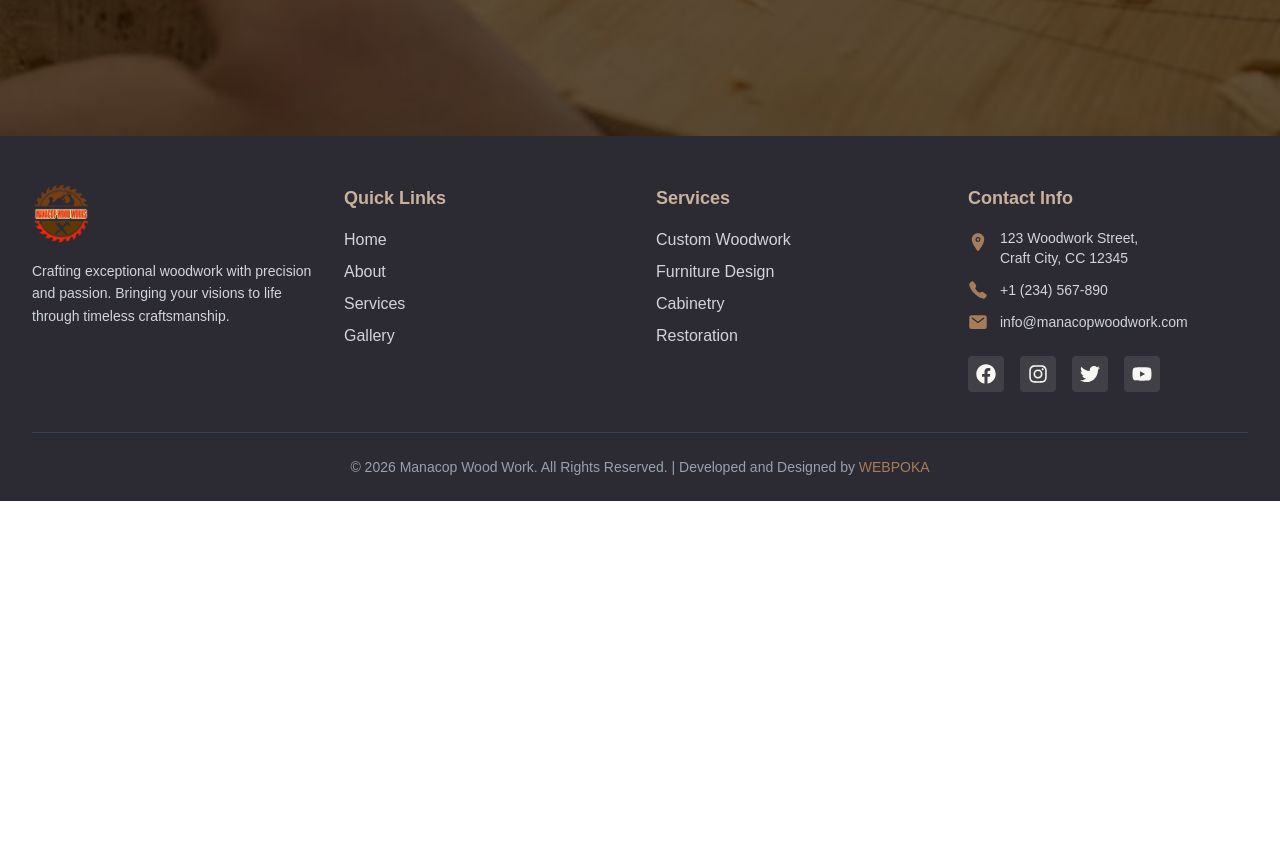
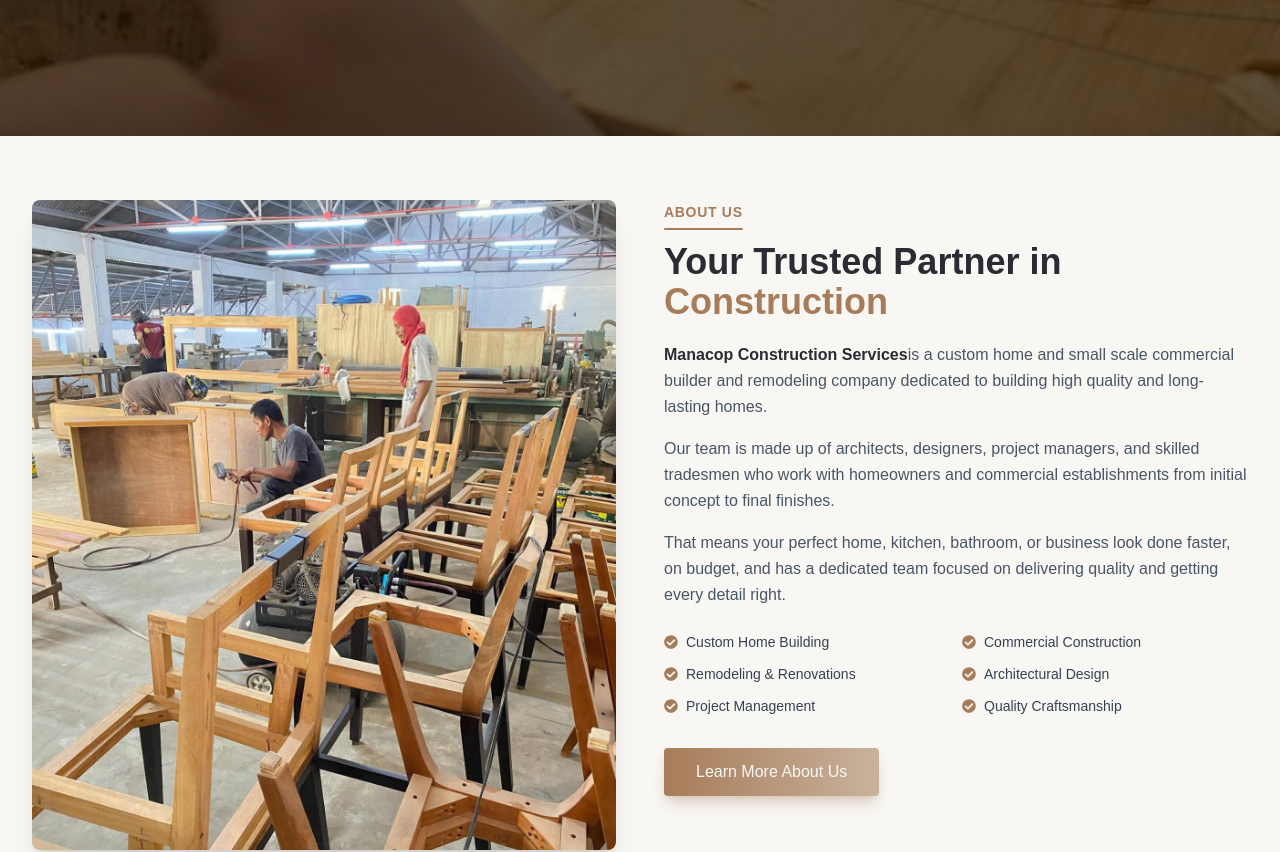
Before and after one commit to dev-nirob1/manacop-wood-work-interior, a Next.js app: page / in a window 1280 px wide. Shown: the part 760-1612 px from the top of the page. Before the commit the page ends 1261 px from the top, so only its background shows below. Built offline with nearby package versions, Linux system fonts and the light colour scheme.

Commit message:
about section

```diff
--- a/src/app/(front)/page.js
+++ b/src/app/(front)/page.js
@@ -1,9 +1,11 @@
+import About from "../components/front/About";
 import Hero from "../components/front/Hero";
 
 const Home = () => {
   return (
     <>
       <Hero />
+      <About/>
     </>
   )
 }
--- /dev/null
+++ b/src/app/components/common/SectionHeader.jsx
@@ -0,0 +1,29 @@
+const SectionHeader = ({
+  subtitle,
+  title,
+  highlightedText,
+  textAlign = "center",
+  className = ""
+}) => {
+  return (
+    <div className={`${textAlign === "center" ? "text-center" : "text-left"} ${className}`}>
+      {/* Subtitle with underline */}
+      <div className="inline-block relative mb-3">
+        <span className="text-primary font-semibold text-sm uppercase tracking-wider">
+          {subtitle}
+        </span>
+        <div className={`w-full h-0.5 bg-primary mt-1 rounded-full ${textAlign === "center" ? "mx-auto" : ""}`}></div>
+      </div>
+
+      {/* Title */}
+      <h2 className={`text-3xl sm:text-4xl font-bold text-dark ${textAlign === "center" ? "" : "text-left"}`}>
+        {title}
+        {highlightedText && (
+          <span className="text-primary"> {highlightedText}</span>
+        )}
+      </h2>
+    </div>
+  );
+};
+
+export default SectionHeader;
--- /dev/null
+++ b/src/app/components/front/About.jsx
@@ -0,0 +1,94 @@
+import Image from "next/image";
+import Link from "next/link";
+import { FaCheckCircle, FaHome, FaUsers, FaTrophy } from "react-icons/fa";
+import SectionHeader from "../common/SectionHeader";
+
+const About = () => {
+  const features = [
+    "Custom Home Building",
+    "Commercial Construction",
+    "Remodeling & Renovations",
+    "Architectural Design",
+    "Project Management",
+    "Quality Craftsmanship",
+  ];
+
+  const stats = [
+    { number: "500+", label: "Projects Completed", icon: FaHome },
+    { number: "28", label: "Years Experience", icon: FaTrophy },
+    { number: "100%", label: "Client Satisfaction", icon: FaUsers },
+  ];
+
+  return (
+    <section className="py-16 bg-white">
+      <div className="max-w-7xl mx-auto px-4 sm:px-6 lg:px-8">
+        {/* 2-Column Layout */}
+        <div className="grid grid-cols-1 lg:grid-cols-2 gap-12 items-start">
+          {/* Left - Image */}
+          <div className="relative">
+            <div className="relative rounded-lg overflow-hidden shadow-xl max-h-[650px]">
+              <Image
+                height={400}
+                width={500}
+                src="/images/about.jpeg"
+                alt="Manacop Construction Services"
+                className="w-full h-full object-cover"
+              />
+            </div>
+          </div>
+
+          {/* Right - Content */}
+          <div>
+            {/* Section Header */}
+            <SectionHeader
+              title="Your Trusted Partner in"
+              subtitle="About Us"
+              textAlign=""
+              highlightedText="Construction"
+              className="mb-5"
+            />
+
+            <p className="text-gray-600 leading-relaxed mb-4">
+              <span className="font-semibold text-dark">
+                Manacop Construction Services
+              </span>
+              is a custom home and small scale commercial builder and remodeling
+              company dedicated to building high quality and long-lasting homes.
+            </p>
+
+            <p className="text-gray-600 leading-relaxed mb-4">
+              Our team is made up of architects, designers, project managers,
+              and skilled tradesmen who work with homeowners and commercial
+              establishments from initial concept to final finishes.
+            </p>
+
+            <p className="text-gray-600 leading-relaxed mb-6">
+              That means your perfect home, kitchen, bathroom, or business look
+              done faster, on budget, and has a dedicated team focused on
+              delivering quality and getting every detail right.
+            </p>
+
+            {/* Feature List */}
+            <div className="grid grid-cols-2 gap-3 mb-8">
+              {features.map((feature, index) => (
+                <div key={index} className="flex items-center gap-2">
+                  <FaCheckCircle className="text-primary text-sm flex-shrink-0" />
+                  <span className="text-sm text-gray-700">{feature}</span>
+                </div>
+              ))}
+            </div>
+
+            {/* Learn More Button */}
+            <Link href="/about">
+              <button className="px-8 py-3 rounded-sm font-medium text-white transition-all duration-300 hover:opacity-90 hover:scale-105 bg-linear-to-r from-primary to-secondary shadow-lg shadow-primary/30">
+                Learn More About Us
+              </button>
+            </Link>
+          </div>
+        </div>
+      </div>
+    </section>
+  );
+};
+
+export default About;
```
Also changed, not shown: public/images/about.jpeg (added).
